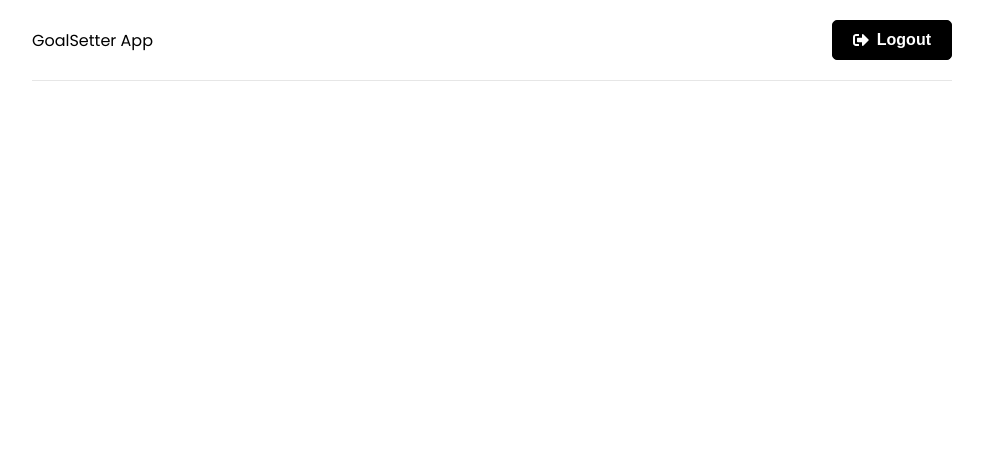
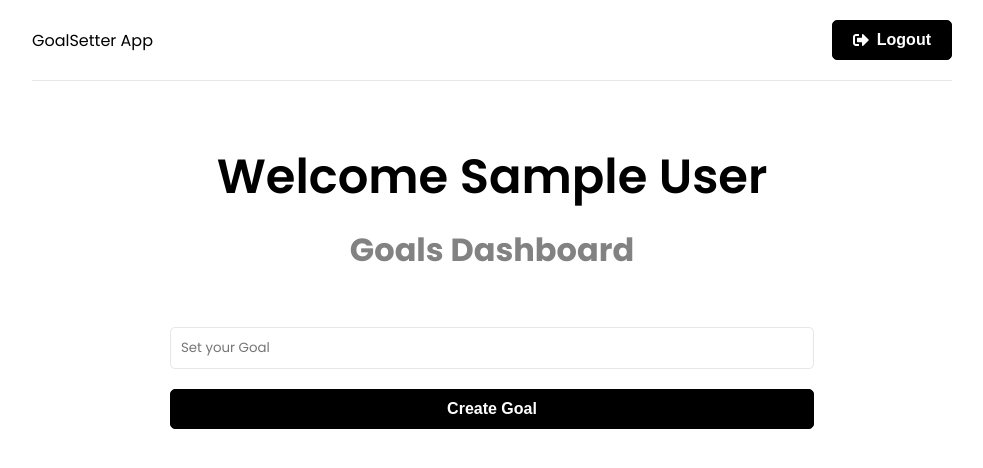
Before and after one commit to sogobanwo/GoalSetter-App, a React (Create React App) app in the folder frontend/: page / in a window 1280 px wide. Shown: the top 468 px of the page, without its empty margins (148-1131 px from the left). Built offline with nearby package versions, Linux system fonts and the light colour scheme; sample sign-in values are in the browser's storage.

Commit message:
goals redux

```diff
--- /dev/null
+++ b/frontend/src/Components/goalForm.jsx
@@ -0,0 +1,51 @@
+import React from 'react'
+import {Formik} from "formik"
+
+const GoalForm = () => {
+  return (
+    <section className='form'>
+      <Formik
+          initialValues={{ text: ""}}
+
+          onSubmit={async (values, { setSubmitting }) => {
+            setSubmitting(true);
+          }}
+        >
+          {({
+            values,
+            errors,
+            touched,
+            handleChange,
+            handleBlur,
+            handleSubmit,
+            isSubmitting,
+            /* and other goodies */
+          }) => (
+            <form onSubmit={handleSubmit}>
+              <div className="form-group">
+                <input
+                  type="text"
+                  name="text"
+                  onChange={handleChange}
+                  onBlur={handleBlur}
+                  value={values.text}
+                  placeholder="Set your Goal"
+                />
+                </div>
+                <div className="form-group">
+                <button
+                  type="submit"
+                  disabled={isSubmitting}
+                  className="btn btn-block"
+                >
+                  {isSubmitting ? "Creating Goal" : "Create Goal"}
+                </button>
+              </div>
+            </form>
+          )}
+        </Formik>
+    </section>
+    )
+}
+
+export default GoalForm
--- a/frontend/src/Pages/Dashboard.jsx
+++ b/frontend/src/Pages/Dashboard.jsx
@@ -1,10 +1,28 @@
-
+import { useSelector } from "react-redux";
+import { useNavigate } from "react-router-dom";
+import { useEffect } from "react";
+import GoalForm from "../Components/goalForm";
 
 const Dashboard = () => {
+  const navigate = useNavigate();
+
+  const { user } = useSelector((state) => state.auth);
+
+  useEffect(() => {
+    if (!user) {
+      navigate("/login");
+    }
+  }, [user, navigate]);
+
   return (
     <>
+      <section className="heading">
+        <h1> Welcome {user && user.name}</h1>
+        <p>Goals Dashboard</p>
+      </section>
+      <GoalForm />
     </>
-  )
-}
+  );
+};
 
-export default Dashboard
+export default Dashboard;
--- a/frontend/src/Store/store.js
+++ b/frontend/src/Store/store.js
@@ -1,8 +1,10 @@
 import { configureStore } from '@reduxjs/toolkit';
 import authReducer from "../features/AuthRedux/authSlice"
+import goalsReducer from "../features/goalRedux.js/goalSlice"
 
 export const store = configureStore({
   reducer: {
     auth: authReducer,
+    goals: goalsReducer
   },
 });
--- a/frontend/src/features/AuthRedux/authSlice.js
+++ b/frontend/src/features/AuthRedux/authSlice.js
@@ -13,8 +13,7 @@ const initialState = {
 }
 
 
-// AynscThunk Functions
-
+// ASYNCTHUNK FUNCTIONS
 // Register User
  export const registerUser = createAsyncThunk("/auth/register", async(user, thunkAPI)=>{
   try {
@@ -42,7 +41,7 @@ export const loginUser = createAsyncThunk("/auth/login", async(user, thunkAPI)=>
   await logout()
  })
 
-
+// SLICE
 //  Auth Slice
 const authSlice = createSlice({
   name: "auth",
--- /dev/null
+++ b/frontend/src/features/goalRedux.js/goal.service.js
@@ -0,0 +1,21 @@
+import axios from "axios";
+
+export const getGoals = async () => {
+  const response = await axios.get("/api/goals")
+};
+
+
+export const setGoal = async (userGoal) => {
+  const response = await axios.post("/api/goals", userGoal);
+};
+
+
+export const updateGoal = async (userGoal) => {
+  const response = await axios.put("/api/goals/:id", userGoal);
+};
+
+
+export const deleteGoal = async () => {
+  const response = await axios.delete("/api/goals/:id");
+
+};
--- /dev/null
+++ b/frontend/src/features/goalRedux.js/goalSlice.js
@@ -0,0 +1,85 @@
+import { createSlice, createAsyncThunk } from "@reduxjs/toolkit";
+import {
+  getGoals,
+  setGoal,
+  updateGoal,
+  deleteGoal,
+} from "../goalRedux.js/goal.service";
+
+// goals Initial state
+const initialState = {
+  goals: [],
+  isError: false,
+  isLoading: false,
+  isSuccess: false,
+  message: "",
+};
+
+// ASYNCTHUNK FUNCTIONS
+
+// Get Goals
+export const getAllGoals = createAsyncThunk("/goals/getgoals", async(goal, thunkAPI)=>{
+  try {
+    return await getGoals(goal)
+  } catch (error) {
+    const message = (error.response && error.response.data && error.response.data.message) || error.message || error.toString()
+    return thunkAPI.rejectWithValue(message)
+  }
+
+ })
+
+// Add Goal
+export const addNewGoal = createAsyncThunk("/goals/setgoal", async(goal, thunkAPI)=>{
+  try {
+    return await setGoal(goal)
+  } catch (error) {
+    const message = (error.response && error.response.data && error.response.data.message) || error.message || error.toString()
+    return thunkAPI.rejectWithValue(message)
+  }
+
+ })
+// Update Goal
+export const updateAGoal = createAsyncThunk("/goals/updateGoal", async(goal, thunkAPI)=>{
+  try {
+    return await updateGoal(goal)
+  } catch (error) {
+    const message = (error.response && error.response.data && error.response.data.message) || error.message || error.toString()
+    return thunkAPI.rejectWithValue(message)
+  }
+
+ })
+// Delete Goal
+export const deleteAGoal = createAsyncThunk("/goals/deleteGoal", async(goal, thunkAPI)=>{
+  try {
+    return await deleteGoal(goal)
+  } catch (error) {
+    const message = (error.response && error.response.data && error.response.data.message) || error.message || error.toString()
+    return thunkAPI.rejectWithValue(message)
+  }
+
+ })
+
+//
+
+
+// SLICE
+// Goals Slice
+const goalsSlice = createSlice({
+  name: "goal",
+  initialState,
+  reducers: {
+    reset: (state) => {
+      state.isLoading = false;
+      state.isError = false;
+      state.isSuccess = false;
+      state.message = "";
+      state.goals = []
+    },
+  },
+  extraReducers: (builder) => {},
+});
+
+
+export const {reset} = goalsSlice.actions
+
+export default goalsSlice.reducer
```
Also changed, not shown: 2 other files (tests, documents, lock files or other folders).
